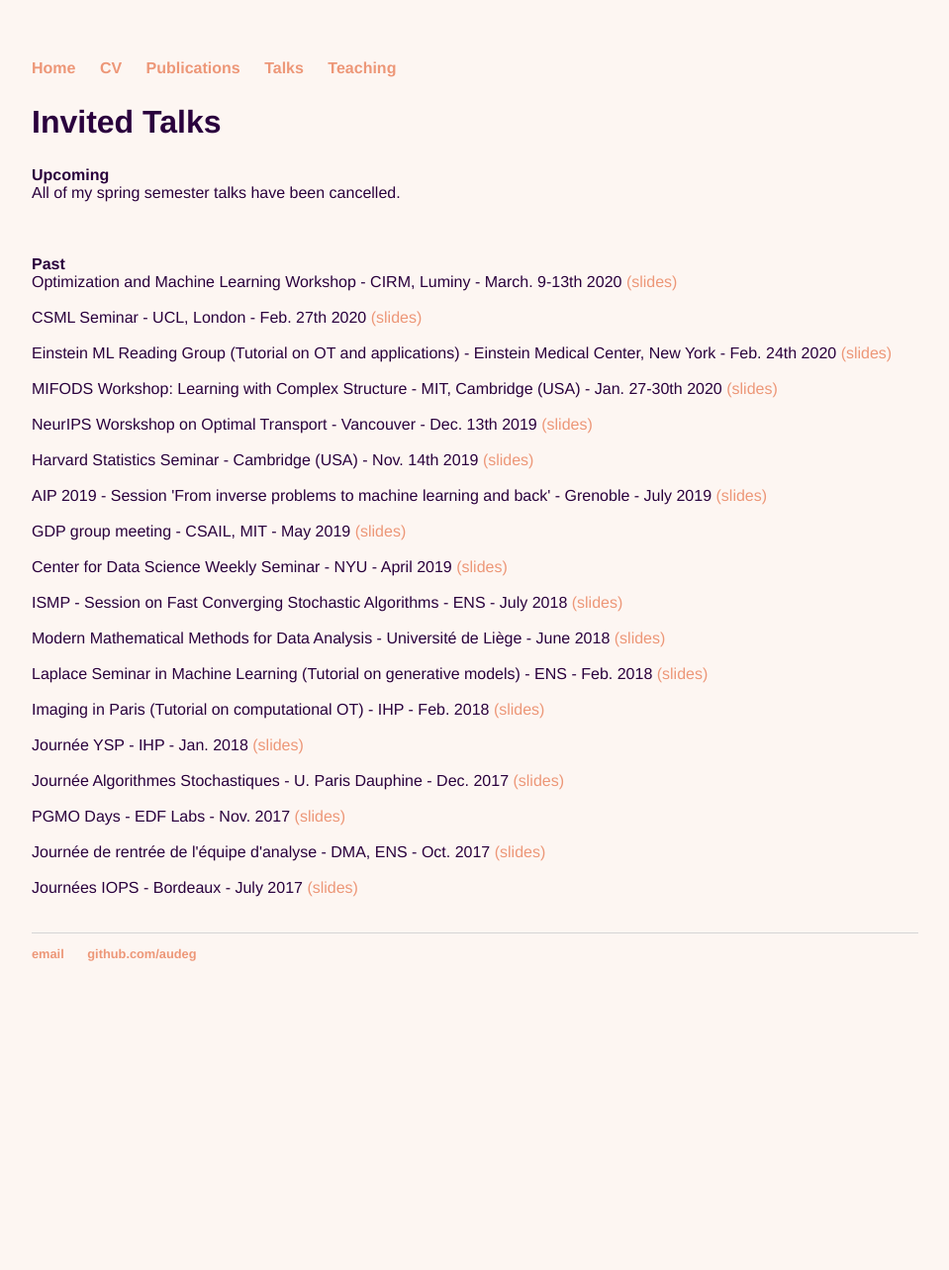
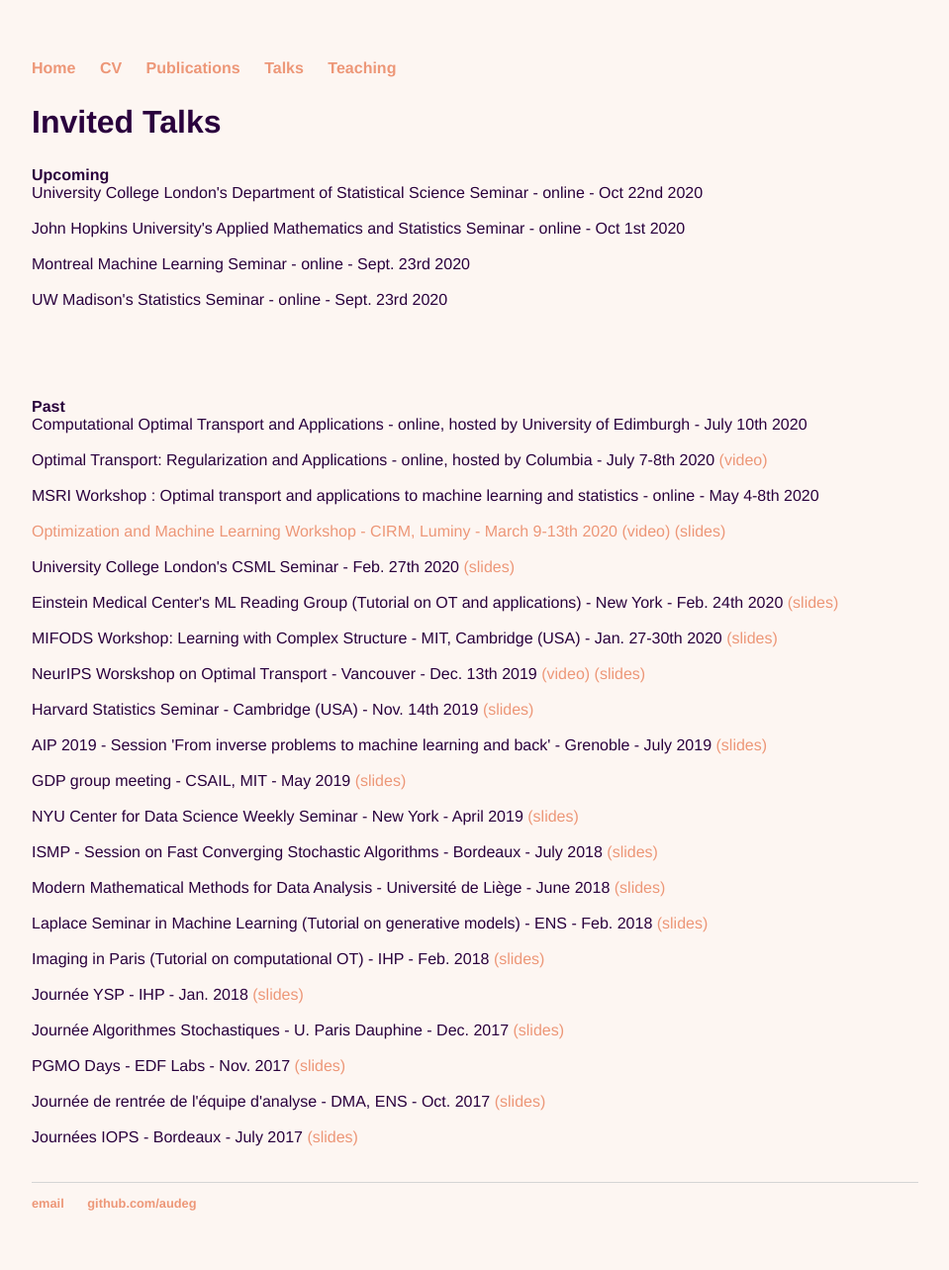
Before and after one commit to audeg/audeg.github.io, a Jekyll site: the page built from talks/index.html, in a window 1280 px wide. Shown: the whole page at 99% size, without its empty margins (160-1119 px from the left). Built offline with Jekyll 4.4.1, drawn with Linux system fonts in a browser that asks for light colours; before the commit the page ends 1031 px from its top, so only the background shows below that.

Commit message:
added talks and video links

```diff
--- a/talks/index.html
+++ b/talks/index.html
@@ -5,20 +5,29 @@ title: Teaching
 <h2> Invited Talks </h2>
 
 <b>Upcoming</b><br/>
-All of my spring semester talks have been cancelled.
+University College London's Department of Statistical Science Seminar - online - Oct 22nd 2020  <br/><br/>
+John Hopkins University's Applied Mathematics and Statistics Seminar - online - Oct 1st 2020  <br/><br/>
+Montreal Machine Learning Seminar - online - Sept. 23rd 2020 <br/><br/>
+UW Madison's Statistics Seminar - online - Sept. 23rd 2020<br/><br/>
 <br/><br/><br/><br/>
 
+
 <b>Past</b> <br/>
-Optimization and Machine Learning Workshop - CIRM, Luminy - March. 9-13th 2020 <a href="CIRM.pdf"> (slides) </a> <br/><br/>
-CSML Seminar - UCL, London - Feb. 27th 2020  <a href="UCL.pdf"> (slides) </a> <br/><br/>
-Einstein ML Reading Group (Tutorial on OT and applications) - Einstein Medical Center, New York - Feb. 24th 2020 <a href="Einstein.pdf"> (slides) </a> <br/><br/>
+Computational Optimal Transport and Applications - online, hosted by University of Edimburgh - July 10th 2020 <br/><br/>
+Optimal Transport: Regularization and Applications - online, hosted by Columbia - July 7-8th 2020 <a href="https://columbia.hosted.panopto.com/Panopto/Pages/Viewer.aspx?id=7cff2aff-c55f-49c7-bff7-abf201257e78"> (video) </a> <br/><br/>
+MSRI Workshop : Optimal transport and applications to machine learning and statistics - online - May 4-8th 2020  <a href="https://www.msri.org/workshops/928/schedules/28387" (video) </a>  <br/><br/>
+Optimization and Machine Learning Workshop - CIRM, Luminy - March 9-13th 2020 <a href="https://library.cirm-math.fr/Record.htm?idlist=1&record=19287140124910053229
+"> (video) </a> <a href="CIRM.pdf"> (slides) </a> <br/><br/>
+University College London's CSML Seminar - Feb. 27th 2020  <a href="UCL.pdf"> (slides) </a> <br/><br/>
+Einstein Medical Center's ML Reading Group (Tutorial on OT and applications) - New York - Feb. 24th 2020 <a href="Einstein.pdf"> (slides) </a> <br/><br/>
 MIFODS Workshop: Learning with Complex Structure - MIT, Cambridge (USA) - Jan. 27-30th 2020 <a href="MIFODS.pdf"> (slides) </a><br/><br/>
-NeurIPS Worskshop on Optimal Transport - Vancouver - Dec. 13th 2019 <a href="OTML19.pdf"> (slides) </a><br/> <br/>
+NeurIPS Worskshop on Optimal Transport - Vancouver - Dec. 13th 2019  <a href="https://slideslive.com/38922976/sinkhorn-divergences-bridging-the-gap-between-optimal-transport-and-mmd?ref=speaker-23663-latest
+"> (video) </a> <a href="OTML19.pdf"> (slides) </a><br/> <br/>
 Harvard Statistics Seminar - Cambridge (USA) - Nov. 14th 2019 <a href="talkHarvard.pdf"> (slides) </a> <br/><br/>
 AIP 2019 - Session 'From inverse problems to machine learning and back'  - Grenoble - July 2019 <a href="talkAIP.pdf"> (slides) </a><br/><br/>
 GDP group meeting - CSAIL, MIT - May 2019 <a href="talkMIT.pdf"> (slides) </a><br/><br/>
-Center for Data Science Weekly Seminar - NYU - April 2019 <a href="talkNYU.pdf"> (slides) </a><br/><br/>
-ISMP - Session on Fast Converging Stochastic Algorithms  - ENS - July 2018 <a href="talkISMPBordeaux.pdf"> (slides) </a><br/><br/>
+NYU Center for Data Science Weekly Seminar - New York - April 2019 <a href="talkNYU.pdf"> (slides) </a><br/><br/>
+ISMP - Session on Fast Converging Stochastic Algorithms  - Bordeaux - July 2018 <a href="talkISMPBordeaux.pdf"> (slides) </a><br/><br/>
 Modern Mathematical Methods for Data Analysis  - Université de Liège - June 2018 <a href="talkLiege.pdf"> (slides) </a><br/><br/>
 Laplace Seminar in Machine Learning (Tutorial on generative models)  - ENS - Feb. 2018 <a href="talkLaplace.pdf"> (slides) </a><br/><br/>
 Imaging in Paris  (Tutorial on computational OT) - IHP - Feb. 2018 <a href="tutOT.pdf"> (slides) </a><br/><br/>
```
